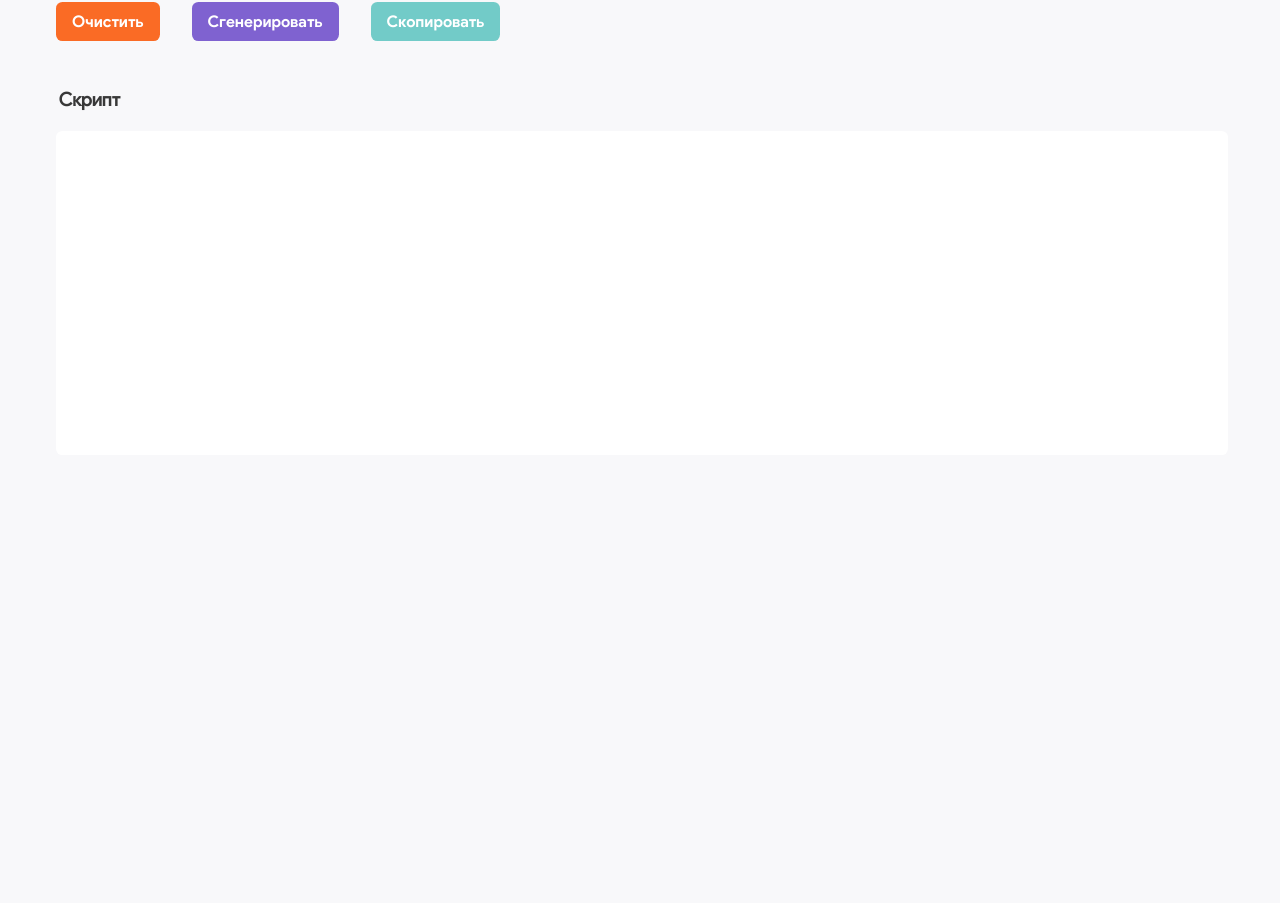
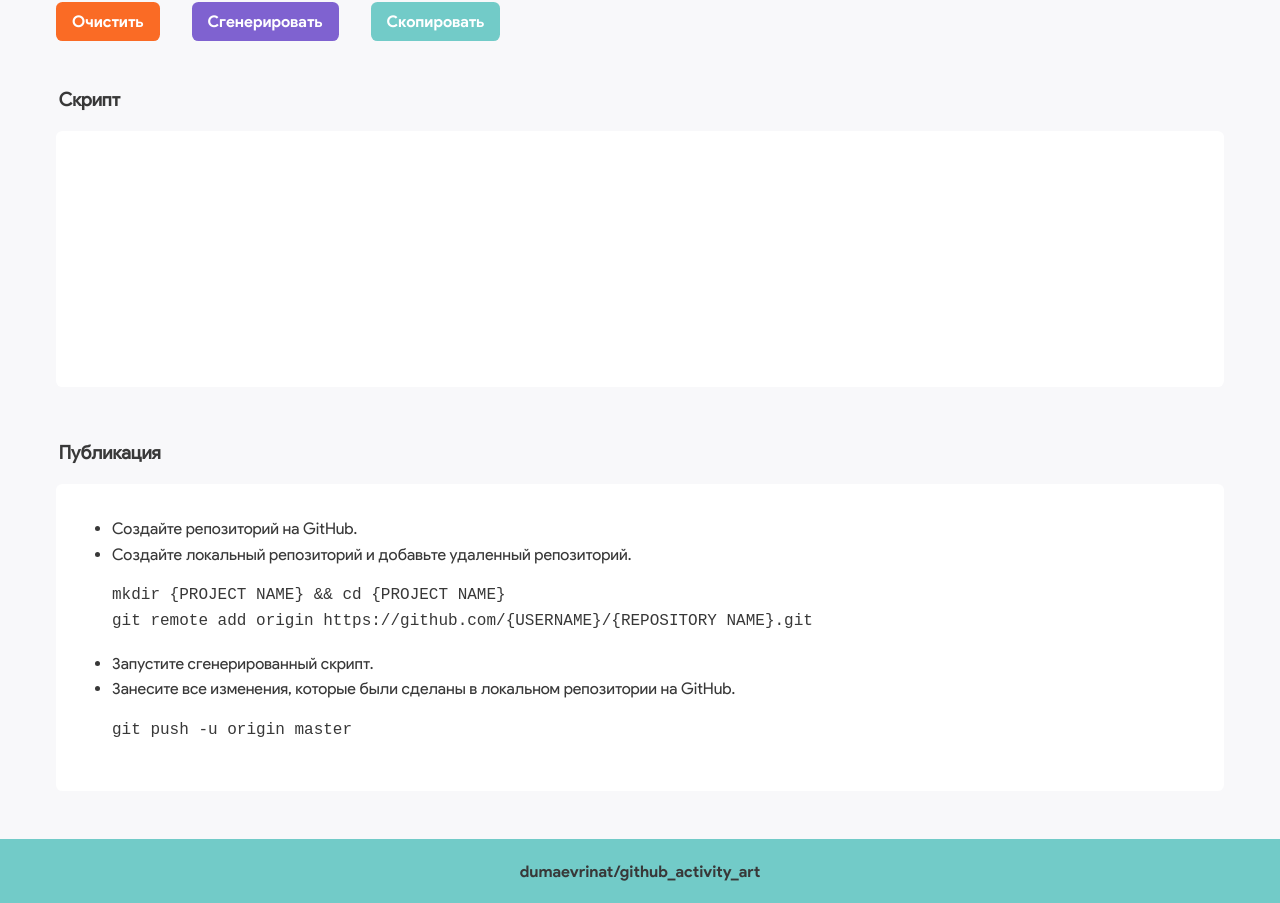
Before and after one commit to dumaevrinat/github_activity_art, a React (Create React App) app: page / in a window 1280 px wide. Shown: the part 810-1713 px from the top of the page. Before the commit the page ends 1288 px from the top, so only its background shows below. Built offline with nearby package versions, Linux system fonts and the light colour scheme.

Commit message:
add some templates and publication block

```diff
--- a/public/index.html
+++ b/public/index.html
@@ -6,7 +6,7 @@
             name="viewport"
             content="width=device-width, initial-scale=1"
     />
-    <link rel="icon"  type="image/png" href="./icons/icon32.jpg">
+    <link rel="icon" type="image/png" href="./icons/icon256.jpg">
     <link rel="stylesheet" href="style.css"/>
     <title>GitHub Activity Art</title>
 </head>
@@ -27,7 +27,31 @@
     </div>
 
     <div id="root"></div>
+
+    <h3>Публикация</h3>
+
+    <div class="publication">
+        <ul>
+            <li>
+                Создайте репозиторий на GitHub.
+            </li>
+            <li>
+                Создайте локальный репозиторий и добавьте удаленный репозиторий.
+                <pre>mkdir {PROJECT NAME} && cd {PROJECT NAME}<br>git remote add origin https://github.com/{USERNAME}/{REPOSITORY NAME}.git</pre>
+            </li>
+            <li>
+                Запустите сгенерированный скрипт.
+            </li>
+            <li>
+                Занесите все изменения, которые были сделаны в локальном репозитории на GitHub.
+                <pre>git push -u origin master</pre>
+            </li>
+        </ul>
+    </div>
 </div>
 
+<footer>
+    <a href="https://github.com/dumaevrinat/github_activity_art" target="_blank">dumaevrinat/github_activity_art</a>
+</footer>
 </body>
 </html>
--- a/public/style.css
+++ b/public/style.css
@@ -52,6 +52,20 @@ header {
 
 h3 {
     margin: 1.5em 1em 0 1em;
+}
+
+a {
+    text-decoration: none;
+    font-family: 'Product Sans Bold', sans-serif;
+    color: #383838;
+}
+
+a:hover {
+    filter: brightness(0.4);
+}
+
+a:active {
+    filter: brightness(0.8);
 }
 
 .container {
@@ -232,7 +246,8 @@ h3 {
 
 .generatedCode {
     width: 100%;
-    height: 20em;
+    height: 16em;
+    padding: 0;
     background-color: #ffffff;
     outline: none;
     resize: none;
@@ -241,3 +256,27 @@ h3 {
     border: 0 solid #383838;
     border-radius: 0.4em;
 }
+
+.publication {
+    display: flex;
+    flex-direction: column;
+    margin: 1em;
+    padding: 1em;
+    background-color: #ffffff;
+    border-radius: 0.4em;
+}
+
+pre {
+    white-space: pre-wrap;
+    word-wrap: break-word;
+}
+
+footer {
+    display: flex;
+    flex-direction: column;
+    align-items: center;
+    justify-content: center;
+    height: 4em;
+    background-color: #72CBC8;
+    margin-top: 2em;
+}
--- a/src/App.js
+++ b/src/App.js
@@ -22,6 +22,8 @@ class App extends React.Component {
                 type: 0,
             }
         }
+
+        console.log(boardTemplates);
 
         this.state = {
             selectedType: 4,
@@ -94,7 +96,7 @@ class App extends React.Component {
     }
 
     handleOnClickGenerateButton() {
-        let generatedCode = generateCode(this.state.squares, this.state.commitsCount);
+        let generatedCode = generateCode(this.state.squares, this.state.commitsCount, getCommandsWindows);
 
         // let generatedArrayString = this.state.squares.map((square) => {
         //     return square.type
@@ -226,12 +228,12 @@ class App extends React.Component {
     }
 }
 
-function generateCode(squares, types) {
+function generateCode(squares, types, func) {
     let result = '';
 
     for (let i = 0; i < squares.length; i += 1) {
         for (let j = 0; j < types[squares[i].type]; j += 1) {
-            result += getCommandsWindows(squares[i].date);
+            result += func(squares[i].date);
         }
     }
 
--- a/src/boardTemplatesData.js
+++ b/src/boardTemplatesData.js
@@ -15,6 +15,19 @@ const boardTemplates = [
         name: 'send nudes',
         squaresTypes: [0,0,0,0,0,0,0,0,4,4,0,0,4,0,4,0,0,4,0,0,4,4,0,0,4,0,0,4,4,0,0,4,0,0,4,0,4,0,0,4,4,0,0,0,0,0,0,0,0,4,4,4,4,4,4,4,4,0,0,4,0,0,4,4,0,0,4,0,0,4,4,0,0,4,0,0,4,0,0,0,0,0,0,0,4,4,4,4,4,4,4,4,4,0,0,0,0,0,0,0,4,4,4,0,0,0,0,0,0,0,4,4,4,4,4,4,4,4,4,0,0,0,0,0,0,0,4,4,4,4,4,4,4,4,0,0,0,0,0,4,4,0,0,0,0,0,4,4,0,0,0,0,0,4,0,4,4,4,4,4,0,0,0,0,0,0,0,0,0,0,0,0,0,0,0,0,0,0,0,0,0,0,4,4,4,4,4,4,4,4,4,0,0,0,0,0,0,0,4,4,4,0,0,0,0,0,0,0,4,4,4,4,4,4,4,4,4,0,0,0,0,0,0,0,4,4,4,4,4,4,4,0,0,0,0,0,0,4,0,0,0,0,0,0,4,4,4,4,4,4,4,4,0,0,0,0,0,0,0,4,4,4,4,4,4,4,4,0,0,0,0,0,4,4,0,0,0,0,0,4,4,0,0,0,0,0,4,0,4,4,4,4,4,0,0,0,0,0,0,0,0,4,4,4,4,4,4,4,4,0,0,4,0,0,4,4,0,0,4,0,0,4,4,0,0,4,0,0,4,0,0,0,0,0,0,0,0,4,4,0,0,4,0,4,0,0,4,0,0,4,4,0,0,4,0,0,4,4,0,0,4,0,0,4,0,4,0,0,4,4,0]
     },
+    {
+        name: 'pattern 1',
+        squaresTypes: [3,3,4,4,4,3,3,2,3,3,4,3,3,2,2,2,3,3,3,2,2,1,2,2,3,2,2,1,1,1,2,2,2,1,1,2,1,1,2,1,1,2,2,2,1,1,1,2,2,3,2,2,1,2,2,3,3,3,2,2,2,3,3,4,3,3,2,3,3,4,4,4,3,3,3,4,4,3,4,4,3,4,4,3,3,3,4,4,4,3,3,2,3,3,4,3,3,2,2,2,3,3,3,2,2,1,2,2,3,2,2,1,1,1,2,2,2,1,1,2,1,1,2,1,1,2,2,2,1,1,1,2,2,3,2,2,1,2,2,3,3,3,2,2,2,3,3,4,3,3,2,3,3,4,4,4,3,3,3,4,4,3,4,4,3,4,4,3,3,3,4,4,4,3,3,2,3,3,4,3,3,2,2,2,3,3,3,2,2,1,2,2,3,2,2,1,1,1,2,2,2,1,1,2,1,1,2,1,1,2,2,2,1,1,1,2,2,3,2,2,1,2,2,3,3,3,2,2,2,3,3,4,3,3,2,3,3,4,4,4,3,3,3,4,4,3,4,4,3,4,4,3,3,3,4,4,4,3,3,2,3,3,4,3,3,2,2,2,3,3,3,2,2,1,2,2,3,2,2,1,1,1,2,2,2,1,1,2,1,1,2,1,1,2,2,2,1,1,1,2,2,3,2,2,1,2,2,3,3,3,2,2,2,3,3,4,3,3,2,3,3,4,4,4,3,3,3,4,4,3,4,4,3,4,4,3,3,3,4,4,4,3,3,2,3,3,4,3,3,2,2,2,3,3,3,2,2,1,2,2,3,2,2,1,1,1,2,2,2,1,1]
+    },
+    {
+        name: 'pattern 2',
+        squaresTypes: new Array(571).fill(undefined).map((value, index) => (Math.floor((index) % 6)) % 5)
+    },
+    {
+        name: 'random',
+        squaresTypes: new Array(571).fill(undefined).map(() => Math.floor(Math.random() * (5)))
+    }
+
 ];
 
 export default boardTemplates;
```
